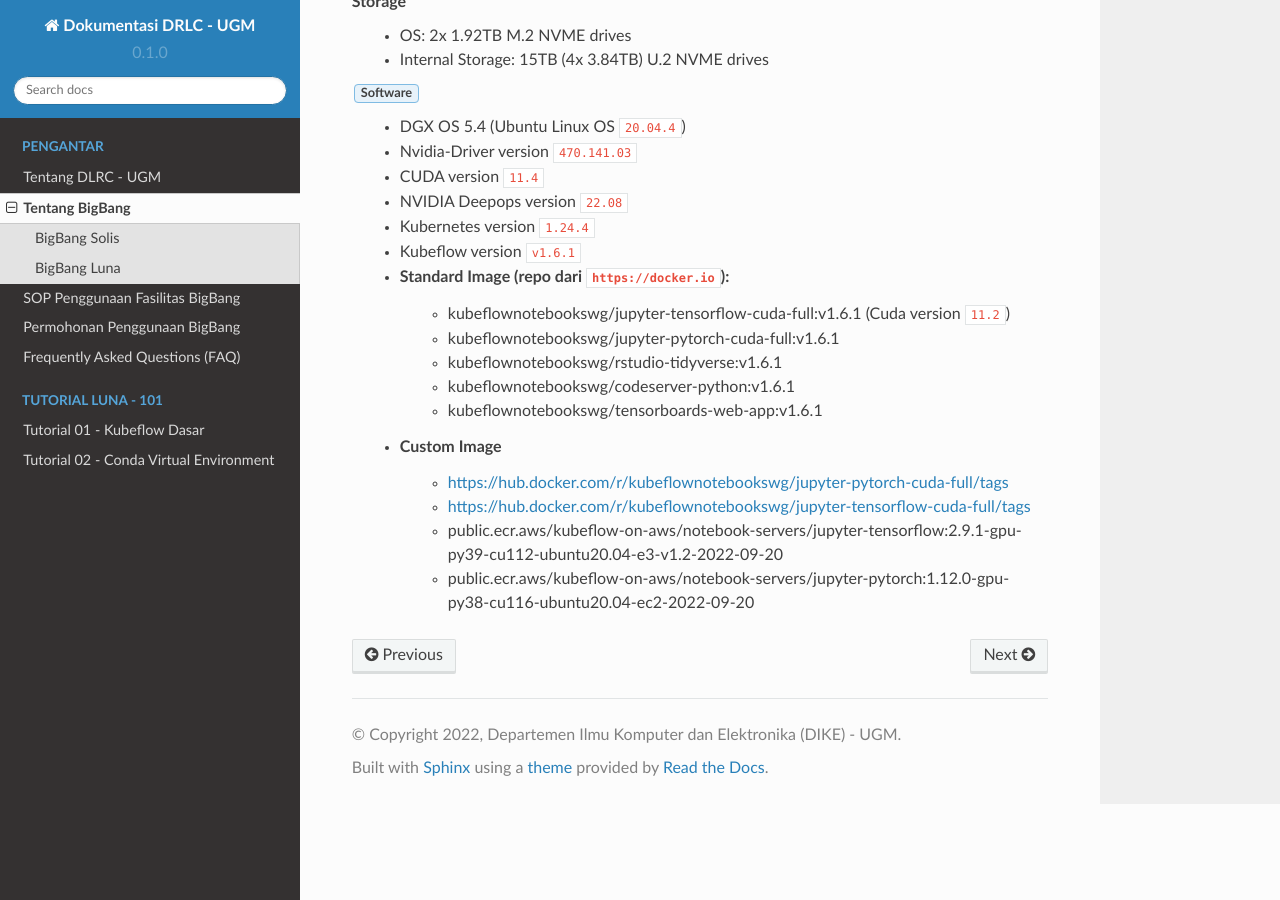
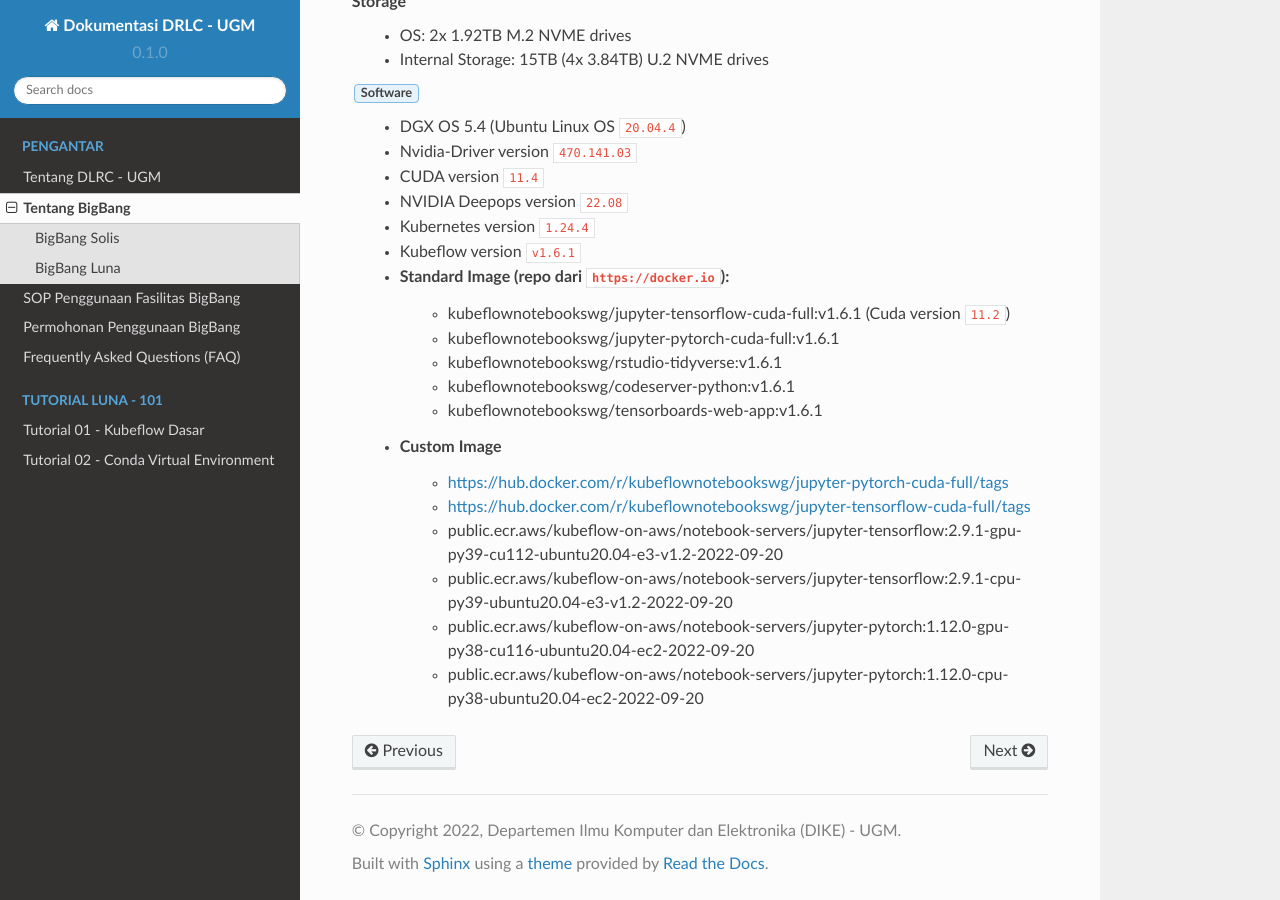
Before and after one commit to alldino/tutorial-hpc-dike-ugm, a Sphinx documentation site: the page built from docs/source/pengantar/bigbang.rst, in a window 1280 px wide and 900 px high, scrolled down 1154 px. Built offline with Sphinx 7.4.7 and the Read the Docs theme 2.0.0, drawn with Linux system fonts in a browser that asks for light colours.

Commit message:
update custom image

```diff
--- a/docs/source/pengantar/bigbang.rst
+++ b/docs/source/pengantar/bigbang.rst
@@ -60,4 +60,6 @@ BigBang **Luna** dimiliki oleh DIKE di akhir tahun 2021 dengan spesifikasi sebag
         * https://hub.docker.com/r/kubeflownotebookswg/jupyter-pytorch-cuda-full/tags
         * https://hub.docker.com/r/kubeflownotebookswg/jupyter-tensorflow-cuda-full/tags
         * public.ecr.aws/kubeflow-on-aws/notebook-servers/jupyter-tensorflow:2.9.1-gpu-py39-cu112-ubuntu20.04-e3-v1.2-2022-09-20
+        * public.ecr.aws/kubeflow-on-aws/notebook-servers/jupyter-tensorflow:2.9.1-cpu-py39-ubuntu20.04-e3-v1.2-2022-09-20
         * public.ecr.aws/kubeflow-on-aws/notebook-servers/jupyter-pytorch:1.12.0-gpu-py38-cu116-ubuntu20.04-ec2-2022-09-20
+        * public.ecr.aws/kubeflow-on-aws/notebook-servers/jupyter-pytorch:1.12.0-cpu-py38-ubuntu20.04-ec2-2022-09-20
```
